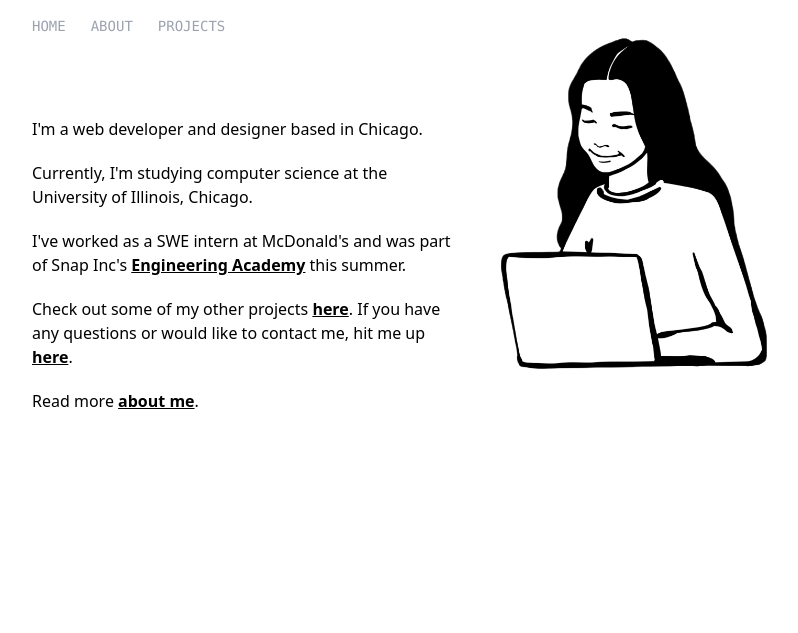
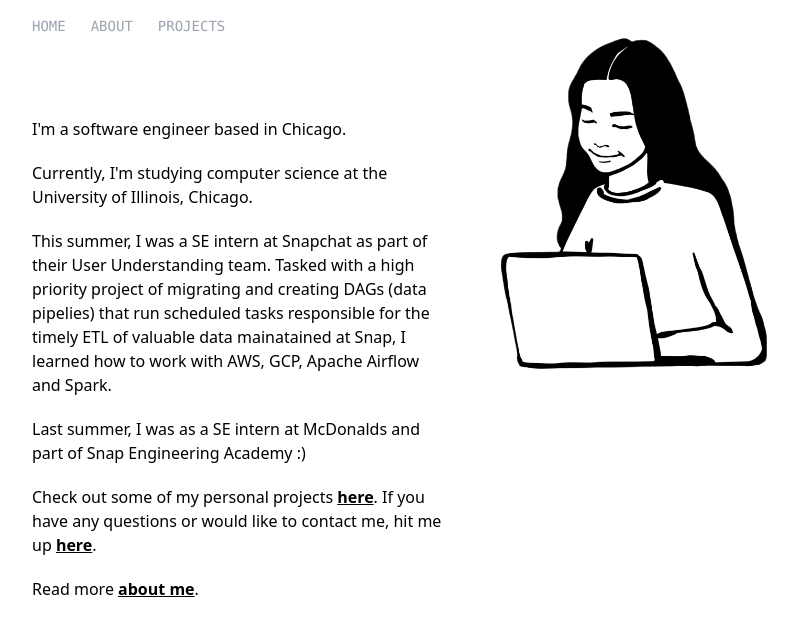
Before and after one commit to nayarmegha/meghanayar.com, a website: page dist/index.html in a window 1280 px wide. Shown: the part 139-772 px from the top of the page, without its empty margins (188-986 px from the left). Drawn offline with nearby package versions, Linux system fonts and the light colour scheme.

Commit message:
updating bio

```diff
--- a/dist/index.html
+++ b/dist/index.html
@@ -24,12 +24,11 @@
         <h1 class="my-4 text-4xl md:text-4xl font-mono font-semibold leading-tight text-left md:text-left" >Megha Nayar</h1>
         <a href ="/" class = " text-sm text-gray-400 font-mono hover:text-black">HOME</a>&nbsp;&nbsp;&nbsp;&nbsp;&nbsp; <a href ="/about.html" class = "pt-0 text-sm text-gray-400 font-mono hover:text-black">ABOUT</a>&nbsp;&nbsp;&nbsp;&nbsp;&nbsp; <a href ="./projects.html" class = "pt-0 text-sm text-gray-400 font-mono hover:text-black">PROJECTS</a>
 
-        <p class=" pt-20 ">I'm a web developer and designer based in Chicago.</p>
+        <p class=" pt-20 ">I'm a software engineer based in Chicago.</p>
           <p class="pt-5 font-sans">  Currently, I'm studying computer science at the University of Illinois, Chicago.
-            <p class="pt-5 font-sans">I've worked as a SWE intern at McDonald's and was part of Snap Inc's
-              <a href="https://www.snapacademies.com/sea" class="font-bold text-black hover:text-white hover:bg-black underline">Engineering Academy</a>
-            this summer.
-          <p class=" pt-5 font-sans"> Check out some of my other projects
+            <p class="pt-5 font-sans">This summer, I was a SE intern at Snapchat as part of their User Understanding team. Tasked with a high priority project of migrating and creating DAGs (data pipelies) that run scheduled tasks responsible for the timely ETL of valuable data mainatained at Snap, I learned how to work with AWS, GCP, Apache Airflow and Spark.
+            <p class="pt-5 font-sans">Last summer, I was as a SE intern at McDonalds and part of Snap Engineering Academy :)
+            <p class=" pt-5 font-sans"> Check out some of my personal projects
             <a href="projects.html" class="font-bold text-black hover:text-white hover:bg-black underline">here</a>. If you have any questions or would like to contact me, hit me up <a href="mailto: meghadnay08@gmail.com" class="font-bold text-black hover:text-white hover:bg-black underline">here</a>.</p>
           <p class=" pt-5 font-sans pb-30 "> Read more <a href="about.html" class="font-bold text-black hover:text-white hover:bg-black underline">about me</a>.</p>
       </div>
```
